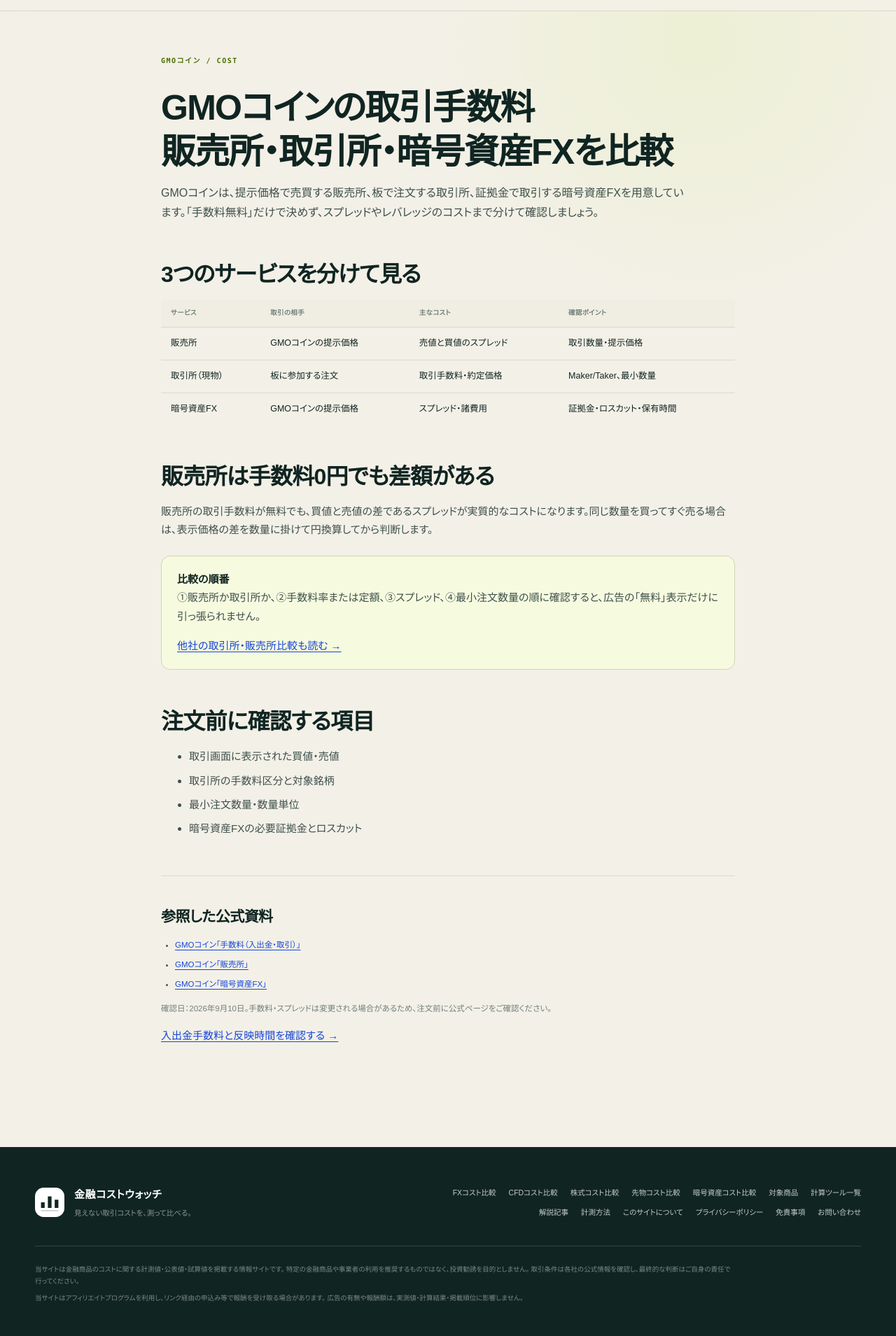
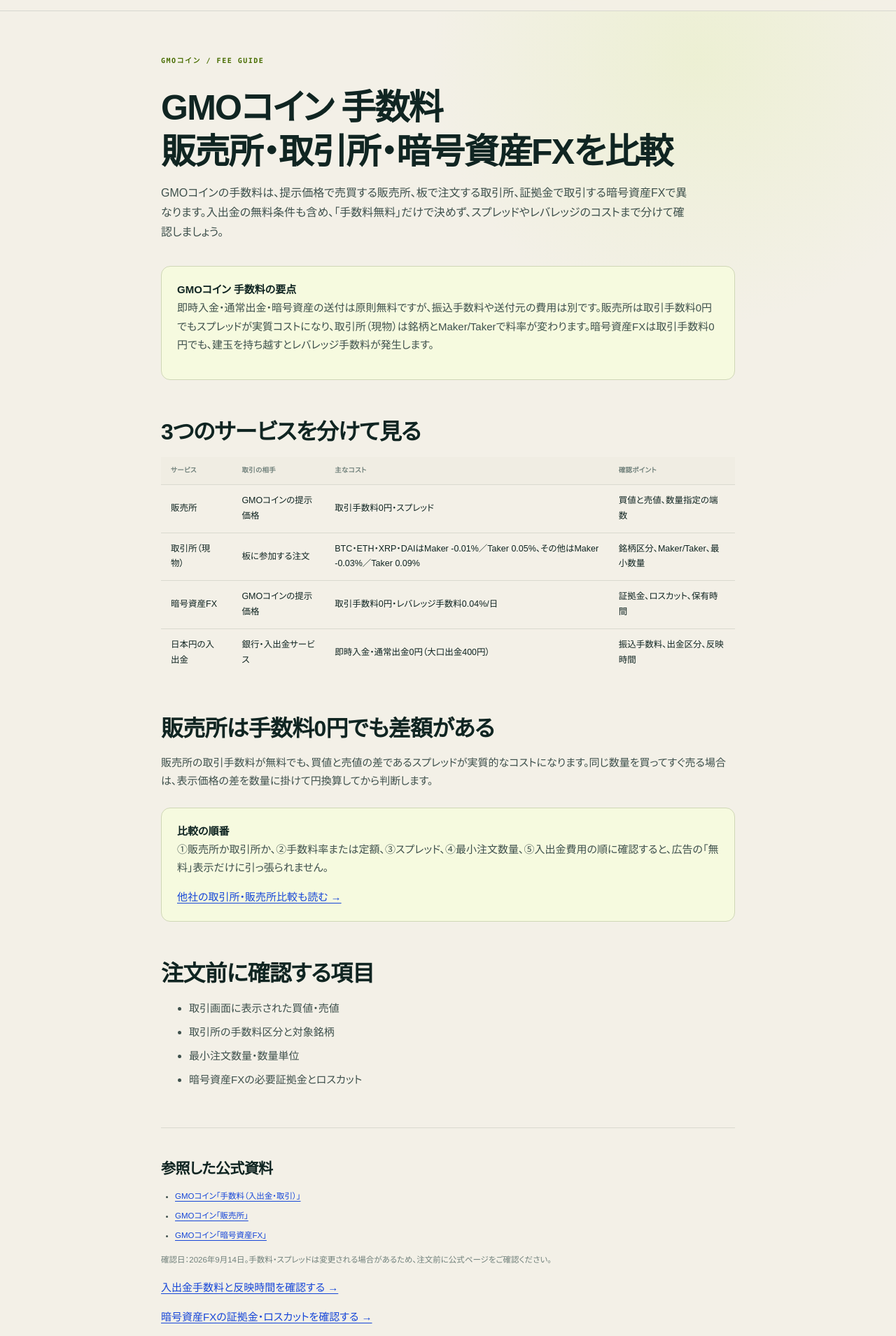
Before and after one commit to mrok18/hanbaijo, a Next.js app: page /articles/gmo-coin-trading-fees in a window 1280 px wide. Shown: the part 61-1970 px from the top of the page at 70% size. Built offline with nearby package versions, Linux system fonts and the light colour scheme.

Commit message:
seo: clarify gmocoin fee intent

```diff
--- a/app/articles/gmo-coin-trading-fees/page.tsx
+++ b/app/articles/gmo-coin-trading-fees/page.tsx
@@ -1,17 +1,18 @@
 import type { Metadata } from 'next';
 import Link from 'next/link';
 
-export const metadata: Metadata = { alternates: { canonical: '/articles/gmo-coin-trading-fees' }, title: 'GMOコインの取引手数料｜販売所・取引所・暗号資産FXを比較', description: 'GMOコインの販売所、取引所、暗号資産FXを、手数料とスプレッドの違いから整理します。' };
+export const metadata: Metadata = { alternates: { canonical: '/articles/gmo-coin-trading-fees' }, title: 'GMOコイン 手数料｜販売所・取引所・暗号資産FXを比較', description: 'GMOコインの手数料を、販売所・取引所・暗号資産FX・入出金に分け、無料条件、Maker/Taker、スプレッド、レバレッジ手数料を比較します。' };
 
 export default function Page() { return <article>
-  <p className="page-kicker">GMOコイン / COST</p><h1>GMOコインの取引手数料<br />販売所・取引所・暗号資産FXを比較</h1>
-  <p className="lede">GMOコインは、提示価格で売買する販売所、板で注文する取引所、証拠金で取引する暗号資産FXを用意しています。「手数料無料」だけで決めず、スプレッドやレバレッジのコストまで分けて確認しましょう。</p>
+  <p className="page-kicker">GMOコイン / FEE GUIDE</p><h1>GMOコイン 手数料<br />販売所・取引所・暗号資産FXを比較</h1>
+  <p className="lede">GMOコインの手数料は、提示価格で売買する販売所、板で注文する取引所、証拠金で取引する暗号資産FXで異なります。入出金の無料条件も含め、「手数料無料」だけで決めず、スプレッドやレバレッジのコストまで分けて確認しましょう。</p>
+  <div className="callout"><strong>GMOコイン 手数料の要点</strong><p>即時入金・通常出金・暗号資産の送付は原則無料ですが、振込手数料や送付元の費用は別です。販売所は取引手数料0円でもスプレッドが実質コストになり、取引所（現物）は銘柄とMaker/Takerで料率が変わります。暗号資産FXは取引手数料0円でも、建玉を持ち越すとレバレッジ手数料が発生します。</p></div>
   <h2>3つのサービスを分けて見る</h2><div className="table-scroll"><table className="rates"><thead><tr><th>サービス</th><th>取引の相手</th><th>主なコスト</th><th>確認ポイント</th></tr></thead><tbody>
-    <tr><td>販売所</td><td>GMOコインの提示価格</td><td>売値と買値のスプレッド</td><td>取引数量・提示価格</td></tr><tr><td>取引所（現物）</td><td>板に参加する注文</td><td>取引手数料・約定価格</td><td>Maker/Taker、最小数量</td></tr><tr><td>暗号資産FX</td><td>GMOコインの提示価格</td><td>スプレッド・諸費用</td><td>証拠金・ロスカット・保有時間</td></tr>
+    <tr><td>販売所</td><td>GMOコインの提示価格</td><td>取引手数料0円・スプレッド</td><td>買値と売値、数量指定の端数</td></tr><tr><td>取引所（現物）</td><td>板に参加する注文</td><td>BTC・ETH・XRP・DAIはMaker -0.01%／Taker 0.05%、その他はMaker -0.03%／Taker 0.09%</td><td>銘柄区分、Maker/Taker、最小数量</td></tr><tr><td>暗号資産FX</td><td>GMOコインの提示価格</td><td>取引手数料0円・レバレッジ手数料0.04%/日</td><td>証拠金、ロスカット、保有時間</td></tr><tr><td>日本円の入出金</td><td>銀行・入出金サービス</td><td>即時入金・通常出金0円（大口出金400円）</td><td>振込手数料、出金区分、反映時間</td></tr>
   </tbody></table></div>
   <h2>販売所は手数料0円でも差額がある</h2><p>販売所の取引手数料が無料でも、買値と売値の差であるスプレッドが実質的なコストになります。同じ数量を買ってすぐ売る場合は、表示価格の差を数量に掛けて円換算してから判断します。</p>
-  <div className="callout"><strong>比較の順番</strong><p>①販売所か取引所か、②手数料率または定額、③スプレッド、④最小注文数量の順に確認すると、広告の「無料」表示だけに引っ張られません。</p><Link href="/articles/bitbank-trading-fees">他社の取引所・販売所比較も読む →</Link></div>
+  <div className="callout"><strong>比較の順番</strong><p>①販売所か取引所か、②手数料率または定額、③スプレッド、④最小注文数量、⑤入出金費用の順に確認すると、広告の「無料」表示だけに引っ張られません。</p><Link href="/articles/bitbank-trading-fees">他社の取引所・販売所比較も読む →</Link></div>
   <h2>注文前に確認する項目</h2><ul><li>取引画面に表示された買値・売値</li><li>取引所の手数料区分と対象銘柄</li><li>最小注文数量・数量単位</li><li>暗号資産FXの必要証拠金とロスカット</li></ul>
-  <section className="article-sources" aria-labelledby="sources"><h2 id="sources">参照した公式資料</h2><ul><li><a href="https://coin.z.com/jp/corp/guide/fees/" target="_blank" rel="noopener noreferrer">GMOコイン「手数料（入出金・取引）」</a></li><li><a href="https://coin.z.com/jp/corp/product/info/spot/" target="_blank" rel="noopener noreferrer">GMOコイン「販売所」</a></li><li><a href="https://coin.z.com/jp/corp/product/info/margin/" target="_blank" rel="noopener noreferrer">GMOコイン「暗号資産FX」</a></li></ul><p>確認日：2026年9月10日。手数料・スプレッドは変更される場合があるため、注文前に公式ページをご確認ください。</p></section>
-  <p><Link href="/articles/gmo-coin-deposit-withdrawal">入出金手数料と反映時間を確認する →</Link></p>
+  <section className="article-sources" aria-labelledby="sources"><h2 id="sources">参照した公式資料</h2><ul><li><a href="https://coin.z.com/jp/corp/guide/fees/" target="_blank" rel="noopener noreferrer">GMOコイン「手数料（入出金・取引）」</a></li><li><a href="https://coin.z.com/jp/corp/product/info/spot/" target="_blank" rel="noopener noreferrer">GMOコイン「販売所」</a></li><li><a href="https://coin.z.com/jp/corp/product/info/margin/" target="_blank" rel="noopener noreferrer">GMOコイン「暗号資産FX」</a></li></ul><p>確認日：2026年9月14日。手数料・スプレッドは変更される場合があるため、注文前に公式ページをご確認ください。</p></section>
+  <p><Link href="/articles/gmo-coin-deposit-withdrawal">入出金手数料と反映時間を確認する →</Link></p><p><Link href="/articles/gmo-coin-crypto-fx">暗号資産FXの証拠金・ロスカットを確認する →</Link></p>
 </article>; }
```
